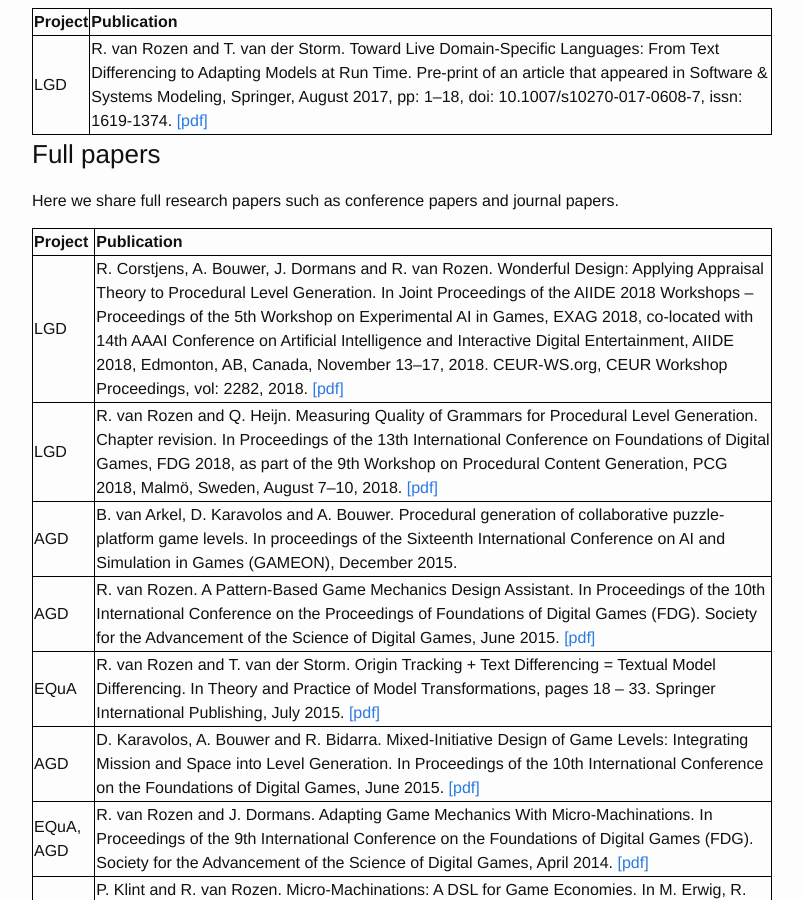
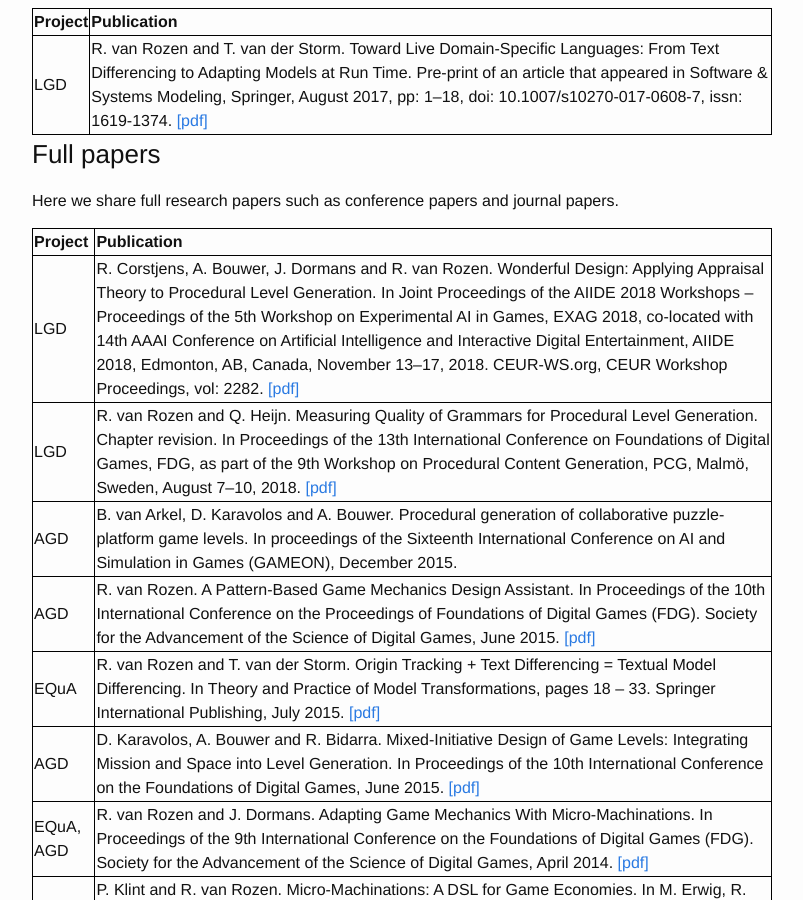
Before and after one commit to LiveGameDesign/LiveGameDesign.github.io, a Jekyll site: the page built from publications.md, in a window 1280 px wide and 900 px high, scrolled down 601 px. Shown: the whole window, without its empty margins (238-1041 px from the left). Built offline with Jekyll 4.4.1, drawn with Linux system fonts in a browser that asks for light colours.

```diff
--- a/publications.md
+++ b/publications.md
@@ -38,8 +38,8 @@
 
 | Project   | Publication |
 |:----------|:------------|
-| LGD       | R. Corstjens, A. Bouwer, J. Dormans and R. van Rozen. Wonderful Design: Applying Appraisal Theory to Procedural Level Generation. In Joint Proceedings of the AIIDE 2018 Workshops -- Proceedings of the 5th Workshop on Experimental AI in Games, EXAG 2018, co-located with 14th AAAI Conference on Artificial Intelligence and Interactive Digital Entertainment, AIIDE 2018, Edmonton, AB, Canada, November 13--17, 2018. CEUR-WS.org, CEUR Workshop Proceedings, vol: 2282, 2018. [[pdf]](http://ceur-ws.org/Vol-2282/EXAG_106.pdf) |
-| LGD       | R. van Rozen and Q. Heijn. Measuring Quality of Grammars for Procedural Level Generation. Chapter revision. In Proceedings of the 13th International Conference on Foundations of Digital Games, FDG 2018, as part of the 9th Workshop on Procedural Content Generation, PCG 2018, Malmö, Sweden, August 7--10, 2018. [[pdf]]({{ site.url }}/assets/vRozenHeijn2018.pdf) |
+| LGD       | R. Corstjens, A. Bouwer, J. Dormans and R. van Rozen. Wonderful Design: Applying Appraisal Theory to Procedural Level Generation. In Joint Proceedings of the AIIDE 2018 Workshops -- Proceedings of the 5th Workshop on Experimental AI in Games, EXAG 2018, co-located with 14th AAAI Conference on Artificial Intelligence and Interactive Digital Entertainment, AIIDE 2018, Edmonton, AB, Canada, November 13--17, 2018. CEUR-WS.org, CEUR Workshop Proceedings, vol: 2282. [[pdf]](http://ceur-ws.org/Vol-2282/EXAG_106.pdf) |
+| LGD       | R. van Rozen and Q. Heijn. Measuring Quality of Grammars for Procedural Level Generation. Chapter revision. In Proceedings of the 13th International Conference on Foundations of Digital Games, FDG, as part of the 9th Workshop on Procedural Content Generation, PCG, Malmö, Sweden, August 7--10, 2018. [[pdf]]({{ site.url }}/assets/vRozenHeijn2018.pdf) |
 | AGD       | B. van Arkel, D. Karavolos and A. Bouwer. Procedural generation of collaborative puzzle-platform game levels. In proceedings of the Sixteenth International Conference on AI and Simulation in Games (GAMEON), December 2015. |
 | AGD       | R. van Rozen. A Pattern-Based Game Mechanics Design Assistant. In Proceedings of the 10th International Conference on the Proceedings of Foundations of Digital Games (FDG). Society for the Advancement of the Science of Digital Games, June 2015. [[pdf]](http://oai.cwi.nl/oai/asset/23769/23769A.pdf) |
 | EQuA      | R. van Rozen and T. van der Storm. Origin Tracking + Text Differencing = Textual Model Differencing. In Theory and Practice of Model Transformations, pages 18 – 33. Springer International Publishing, July 2015. [[pdf]](http://homepages.cwi.nl/~storm/publications/tmdiff-icmt15.pdf)|
```
